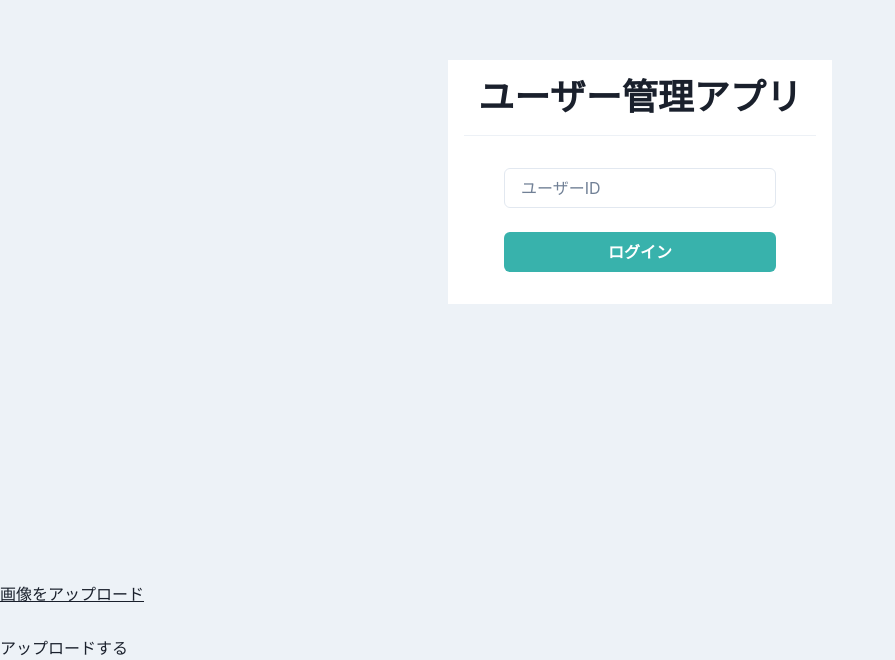
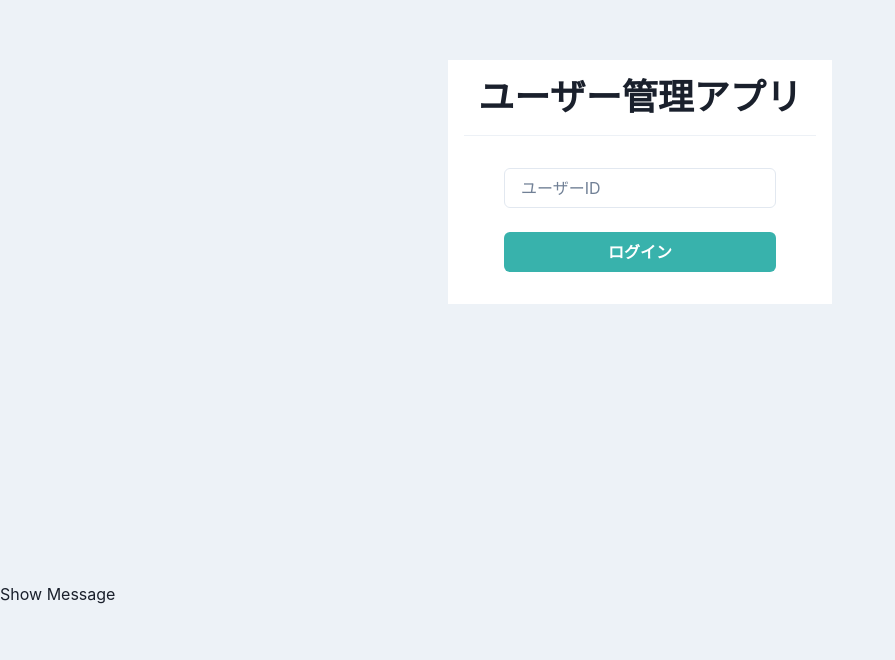
Before and after one commit to JunichiroKohari/react-play, a React (Create React App) app: page / in a window 1280 px wide. Shown: the part 218-878 px from the top of the page, without its empty margins (0-895 px from the left). After the commit the page ends 824 px from the top, so only its background shows below. Built offline with nearby package versions, Linux system fonts and the light colour scheme.

Commit message:
useImperativeHandle

```diff
--- a/src/App.tsx
+++ b/src/App.tsx
@@ -4,7 +4,7 @@ import { BrowserRouter } from 'react-router-dom';
 import theme from './theme/theme';
 import './App.css';
 import { Router } from './router/Router';
-import { ImageUploader } from './components/FileUploader';
+import { Parent } from './components/ImperativeHandleText';
 
 function App() {
   return (
@@ -13,7 +13,7 @@ function App() {
         <BrowserRouter>
           <Router />
         </BrowserRouter>
-        <ImageUploader />
+        <Parent />
       </ChakraProvider>
     </div>
   );
--- /dev/null
+++ b/src/components/ImperativeHandleText.tsx
@@ -0,0 +1,32 @@
+import React, { useImperativeHandle, useState, useRef } from "react"
+
+// forwardRefで親から渡されたrefを参照
+const Child = React.forwardRef((props, ref) => {
+  const [message, setMessage] = useState<string | null>(null)
+
+  useImperativeHandle(ref, () => ({
+    showMessage: () => {
+      const date = new Date()
+      const message = `Hello, it's ${date.toLocaleString()} now`
+      setMessage(message)
+    }
+  }))
+
+  return <div>{message != null ? <p>{message}</p> : null}</div>
+})
+
+export const Parent = () => {
+  const childRef = useRef<{ showMessage: () => void}>(null)
+  const onClick = () => {
+    if (childRef.current !== null) {
+      childRef.current.showMessage()
+    }
+  }
+
+  return (
+    <div>
+      <button onClick={onClick}>Show Message</button>
+      <Child ref={childRef} />
+    </div>
+  )
+}
```
